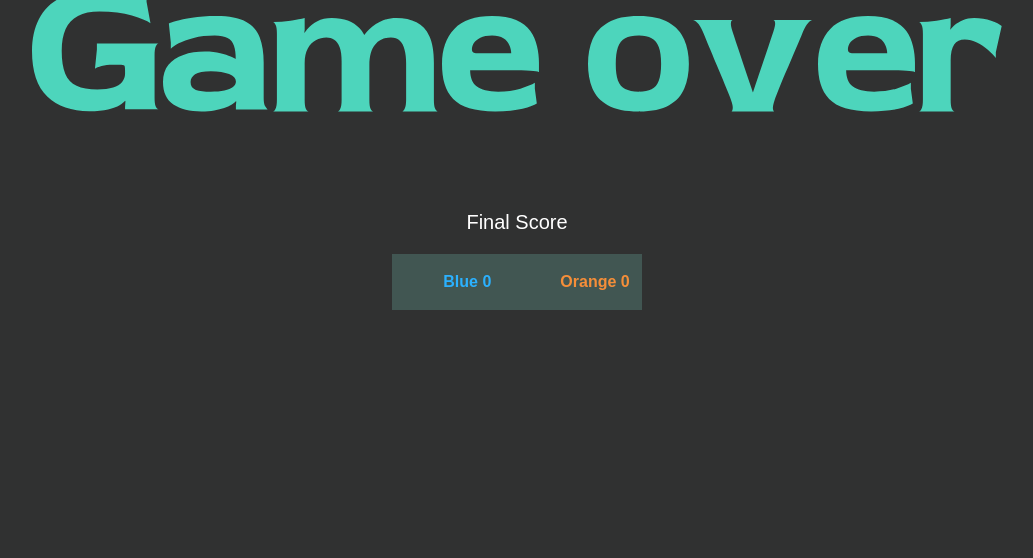
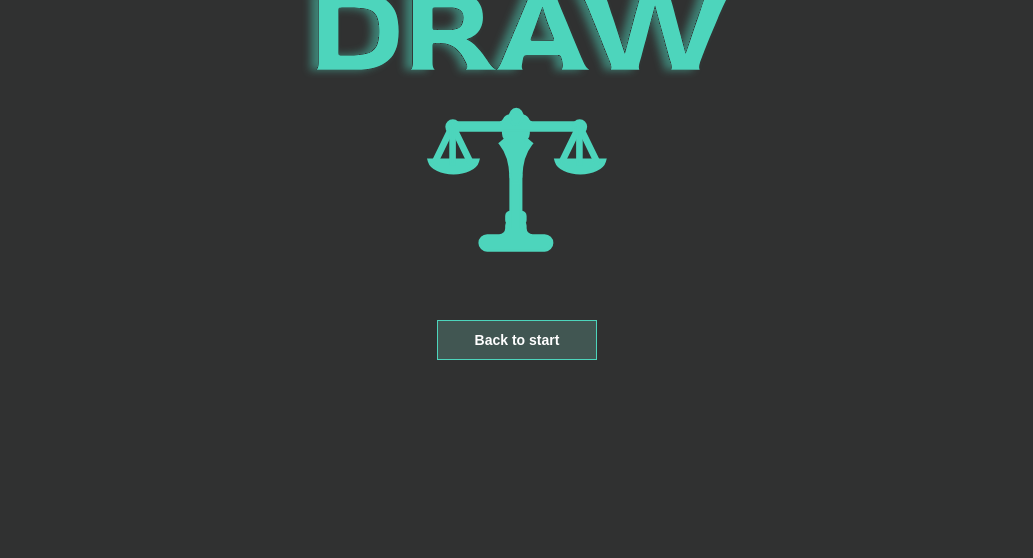
Before and after one commit to TuncCuDev/Memory, a website built with Vite: page pages/gameover.html in a window 1280 px wide. Shown: the part 258-816 px from the top of the page, without its empty margins (123-1156 px from the left). Built offline with nearby package versions, Linux system fonts and the light colour scheme; a web font is replaced by a local one.

Commit message:
gameover pages with winner and draw

```diff
--- a/pages/gameover.html
+++ b/pages/gameover.html
@@ -23,7 +23,15 @@
         <p class="game-over-score__orange"></p>
     </section>
 
+    <section class="next-page">
 
+    <img class="confetti" src="/assets/Confetti.svg" alt="Confetti">
+    <p class="winner-title">The Winner is</p>
+    <p class="winner-name"></p>
+    <img class="winner-image" src="" alt="Winner">
+    <button class="back-to-start" id="back-to-start">Back to start</button>
+
+</section>
     <script type="module" src="/src/game-over.ts"></script>
 </body>
 </html>
--- a/src/game-over.ts
+++ b/src/game-over.ts
@@ -2,15 +2,8 @@ import './styles/style.scss'
 
 const blueScore = Number(localStorage.getItem("blueScore")) || 0;
 const orangeScore = Number(localStorage.getItem("orangeScore")) || 0;
-const scoreText = document.querySelector(".score-text");
 const blueScoreElement = document.querySelector(".game-over-score__blue");
 const orangeScoreElement = document.querySelector(".game-over-score__orange");
-
-
-if (scoreText) {
-    scoreText.textContent =
-        `Blue ${blueScore} : Orange ${orangeScore}`;
-}
 
 if (blueScoreElement) {
     blueScoreElement.textContent = `Blue ${blueScore}`;
@@ -19,3 +12,49 @@ if (blueScoreElement) {
 if (orangeScoreElement) {
     orangeScoreElement.textContent = `Orange ${orangeScore}`;
 }
+
+const gameOverPage = document.querySelector(".game-over-page");
+const finalInfo = document.querySelector(".final-info");
+const gameOverScore = document.querySelector(".game-over-score");
+const nextPage = document.querySelector(".next-page");
+
+const winnerName = document.querySelector(".winner-name") as HTMLElement;
+const winnerImage = document.querySelector(".winner-image") as HTMLImageElement;
+const winnerTitle = document.querySelector(".winner-title") as HTMLElement;
+const confetti = document.querySelector(".confetti") as HTMLImageElement;
+
+
+if (blueScore > orangeScore) {
+    winnerName.textContent = "BLUE PLAYER";
+    winnerName.classList.add("blue-winner");
+    winnerImage.src = "/assets/chess_pawn_blue_go.svg";
+    winnerImage.alt = "Blue Winner";
+} else if (orangeScore > blueScore) {
+    winnerName.textContent = "ORANGE PLAYER";
+    winnerName.classList.add("orange-winner");
+    winnerImage.src = "/assets/chess_pawn_orange_go.svg";
+    winnerImage.alt = "Orange Winner";
+} else {
+    nextPage?.classList.add("draw-screen");
+    winnerTitle.textContent = "It's a";
+    winnerName.innerHTML = `<img class="draw-image" src="/assets/DRAW_green.svg" alt="Draw">`;
+    winnerImage.src = "/assets/Scale_Icon.svg";
+    winnerImage.alt = "Draw";
+}
+
+setTimeout(() => {
+    gameOverPage?.classList.add("hidden");
+    finalInfo?.classList.add("hidden");
+    gameOverScore?.classList.add("hidden");
+     if (blueScore === orangeScore) {
+        confetti.style.display = "none";
+    }
+
+    nextPage?.classList.add("visible");
+}, 5000);
+
+const backToStartButton = document.querySelector(".back-to-start");
+
+backToStartButton?.addEventListener("click", () => {
+    window.location.href = "/settings.html";
+});
--- a/src/pages/_gameover.scss
+++ b/src/pages/_gameover.scss
@@ -10,6 +10,10 @@
         color: white;
         @include mx.flex-center;
         font-size: 20px;
+
+        &.hidden {
+            display: none;
+        }
     }
 }
 
@@ -61,3 +65,86 @@
         width: 40px;
     }
 }
+
+
+.hidden {
+    display: none;
+}
+
+.next-page {
+    display: none;
+}
+
+.next-page.visible {
+    display: flex;
+}
+
+.next-page {
+    font-family: "Red Rose", sans-serif;
+    width: 100%;
+    height: 100vh;
+    flex-direction: column;
+    align-items: center;
+    justify-content: flex-start;
+}
+
+.back-to-start {
+    @include mx.flex-center;
+    height: 40px;
+    width: 160px;
+    background-color: rgba(134, 233, 214, 0.2);
+    border: 1px solid rgba(77, 213, 188, 1);
+    color: white;
+    font-weight: 700;
+    font-size: 14px;
+    cursor: pointer;
+}
+
+.confetti {
+    width: 100%;
+    height: auto;
+    display: block;
+}
+
+.winner-title {
+    color: rgba(255, 255, 255, 1);
+    font-size: 40px;
+    margin-block-start: 0em;
+    margin-block-end: 0em;
+}
+
+.winner-image {
+    height: 180px;
+    width: 180px;
+    padding-top: 30px;
+    padding-bottom: 50px;
+}
+
+.winner-name {
+    font-size: 50px;
+    font-weight: 700;
+}
+
+.blue-winner {
+    color: blue;
+}
+
+.orange-winner {
+    color: orange;
+    margin-block-start: 10px;
+    margin-block-end: 10px;
+}
+
+.draw-screen {
+    @include mx.flex-center;
+    display: none;
+
+    .winner-image {
+        padding-top: 0px;
+    }
+
+    .winner-name {
+        margin-block-start: 0em;
+        margin-block-end: 0em;
+    }
+}
```
Also changed, not shown: public/assets/Confetti.svg (added), public/assets/DRAW_green.svg (added), public/assets/Scale_Icon.svg (added), public/assets/chess_pawn_blue_go.svg (added), public/assets/chess_pawn_orange_go.svg (added), src/pages/_game.scss (line endings or trailing spaces).
